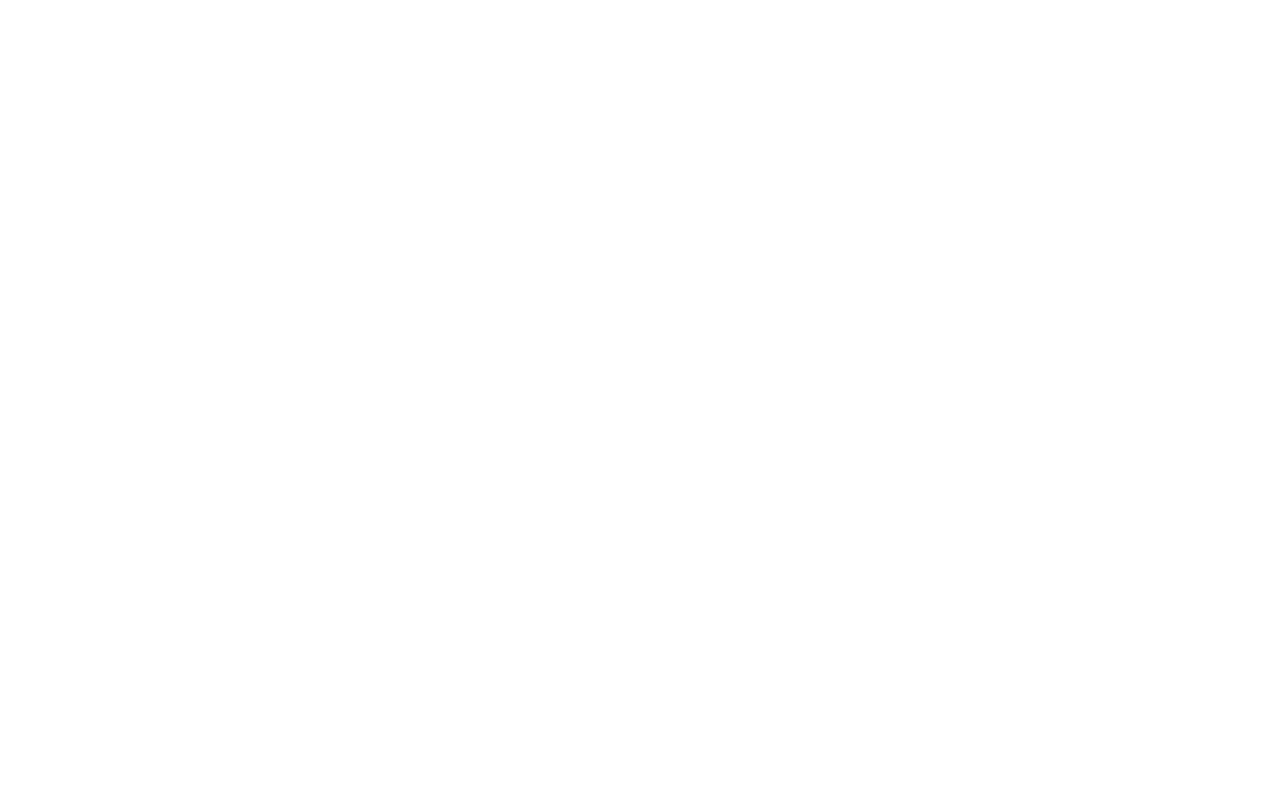
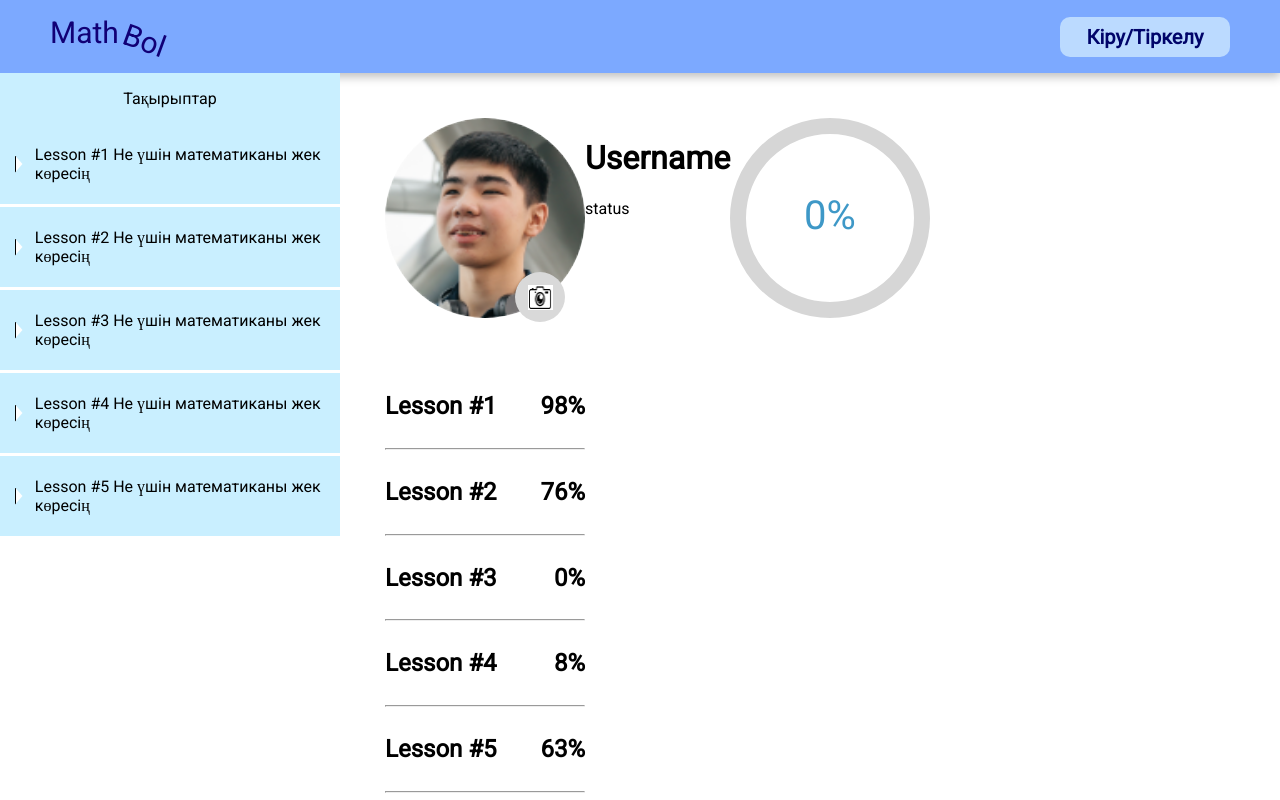
Before and after one commit to guinnod/math-bol, a React (Create React App) app: page /profile in a window 1280 px wide. Before the commit this address had no page. Shown: the top 800 px of the page. Built offline with nearby package versions, Linux system fonts and the light colour scheme.

Commit message:
third commit

```diff
--- a/package.json
+++ b/package.json
@@ -8,6 +8,7 @@
     "@testing-library/user-event": "^13.5.0",
     "3d-react-carousal": "^5.0.0",
     "react": "^18.2.0",
+    "react-circular-progressbar": "^2.1.0",
     "react-dom": "^18.2.0",
     "react-router-dom": "^6.4.1",
     "react-scripts": "5.0.1",
--- a/src/App.js
+++ b/src/App.js
@@ -3,6 +3,7 @@
 import { Home } from './pages/home';
 import { Login } from './pages/login';
 import { Main } from './pages/main';
+import { Profile } from './pages/profile';
 
 function App() {
   return (
@@ -11,6 +12,7 @@
         <Route path='/' element={<Home />}></Route>
         <Route path='/login' element={<Login/>}></Route>
         <Route path='/home' element={<Main/>}></Route>
+        <Route path='/profile' element={<Profile/>}></Route>
       </Routes>
     </div>
   );
--- /dev/null
+++ b/src/pages/profile/index.jsx
@@ -0,0 +1,55 @@
+import './profile.css';
+import shapo from '../../media/shapo.png';
+import camera from '../../media/camera.png';
+import { Header } from "../../components/header";
+import { Footer } from "../../components/footer";
+import { CircularProgressbar } from 'react-circular-progressbar';
+import 'react-circular-progressbar/dist/styles.css';
+import { Chapter } from '../../chapter';
+
+export const Profile = () => {
+    const percents = [98, 76, 0, 8, 63];
+    const chapterNames = [
+        { text: 'Не үшін математиканы жек көресің', id: 1 }, { text: 'Не үшін математиканы жек көресің', id: 2 }, { text: 'Не үшін математиканы жек көресің', id: 3 }, { text: 'Не үшін математиканы жек көресің', id: 4 }, { text: 'Не үшін математиканы жек көресің', id: 5 }
+    ];
+    return (
+        <div>
+            <Header size={30} />
+            <div className='anchorProfile'>
+                <div className='sideMain' style={{height: 'fit-content'}}>
+                    <p>Тақырыптар</p>
+                    {chapterNames.map((e) => {
+                        return (<Chapter chapterName={`Lesson #${(e.id)} ${e.text}`} key={chapterNames.indexOf(e.id)} />)
+                    })}
+                </div>
+                <div className='profile-anchor'>
+                    <div style={{ display: 'flex' }}>
+                        <div style={{ display: 'flex' }}>
+                            <div className='profile-ava'>
+                                <img src={shapo} alt="shapo" className='avatar' />
+                                <div className='camera-image'><img src={camera} alt="shapo" /></div>
+                            </div>
+                            <div>
+                                <h1>Username</h1>
+                                <p>status</p>
+                            </div>
+                        </div>
+                        <div className='circular'>
+                            <CircularProgressbar value={0} text={`${0}%`} />
+                        </div>
+                    </div>
+                    {percents.map((e) => {
+                        return (<div style={{ width: '200px' }} key={e}>
+                            <div style={{ width: '200px', display: 'flex', justifyContent: 'space-between' }}>
+                                <h2>{`Lesson #${percents.indexOf(e) + 1}`}</h2>
+                                <h2>{`${e}%`}</h2>
+                            </div>
+                            <hr />
+                        </div>);
+                    })}
+                </div>
+            </div>
+            <Footer />
+        </div>
+    );
+};
--- /dev/null
+++ b/src/pages/profile/profile.css
@@ -0,0 +1,35 @@
+.profile-anchor {
+    padding-top: 45px;
+    padding-left: 45px;
+}
+.anchorProfile {
+    display: flex;
+}
+.avatar {
+    border-radius: 50%;
+    width: 200px;
+}
+
+.camera-image {
+    width: 50px;
+    height: 50px;
+    background: #D9D9D9;
+    border-radius: 50%;
+    display: flex;
+    align-items: center;
+    justify-content: center;
+    position: relative;
+    left: 130px;
+    bottom: 50px;
+}
+
+.camera-image>img {
+    width: 25px;
+    height: 25px;
+}
+
+.profile-ava {}
+
+.circular {
+    width: 200px;
+}
```
Also changed, not shown: src/media/camera.png (added), 1 other file (tests, documents, lock files or other folders).
